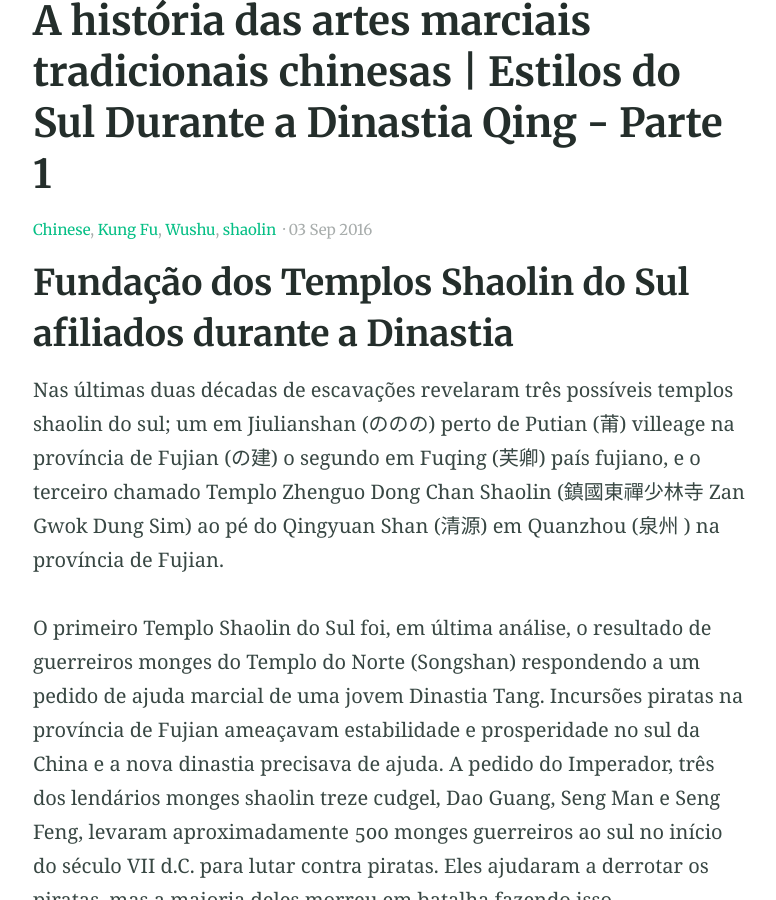
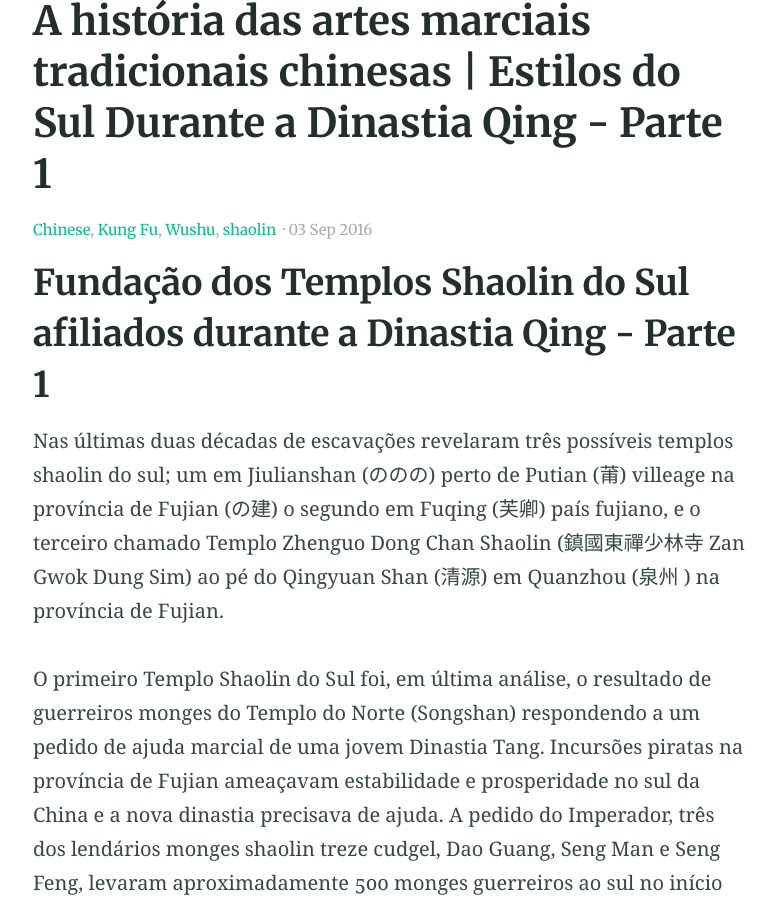
Before and after one commit to WorldMartialArtList/world-martial-art-blog, a Jekyll site: the page built from _posts/2016-09-03-a-historia-das-artes-marciais-estilos-do-sul-parte-um.md, in a window 1280 px wide and 900 px high, scrolled down 449 px. Shown: the whole window, without its empty margins (250-1026 px from the left). Built offline with Jekyll 4.4.1, drawn with Linux system fonts in a browser that asks for light colours.

Commit message:
Update 2016-09-03-a-historia-das-artes-marciais-estilos-do-sul-parte-um.md

```diff
--- a/_posts/2016-09-03-a-historia-das-artes-marciais-estilos-do-sul-parte-um.md
+++ b/_posts/2016-09-03-a-historia-das-artes-marciais-estilos-do-sul-parte-um.md
@@ -9,7 +9,7 @@ feature_text: |
   Han Wei Wushu Newsletter (dezembro de 1996 edição #27)
 ---
 
-## Fundação dos Templos Shaolin do Sul afiliados durante a Dinastia
+## Fundação dos Templos Shaolin do Sul afiliados durante a Dinastia Qing - Parte 1
 
 Nas últimas duas décadas de escavações revelaram três possíveis templos shaolin do sul; um em Jiulianshan (ののの) perto de Putian (莆) villeage na província de Fujian (の建) o segundo em Fuqing (芙卿) país fujiano, e o terceiro chamado Templo Zhenguo Dong Chan Shaolin (鎮國東禪少林寺 Zan Gwok Dung Sim) ao pé do Qingyuan Shan (清源) em Quanzhou (泉州 ) na província de Fujian.
 
```
